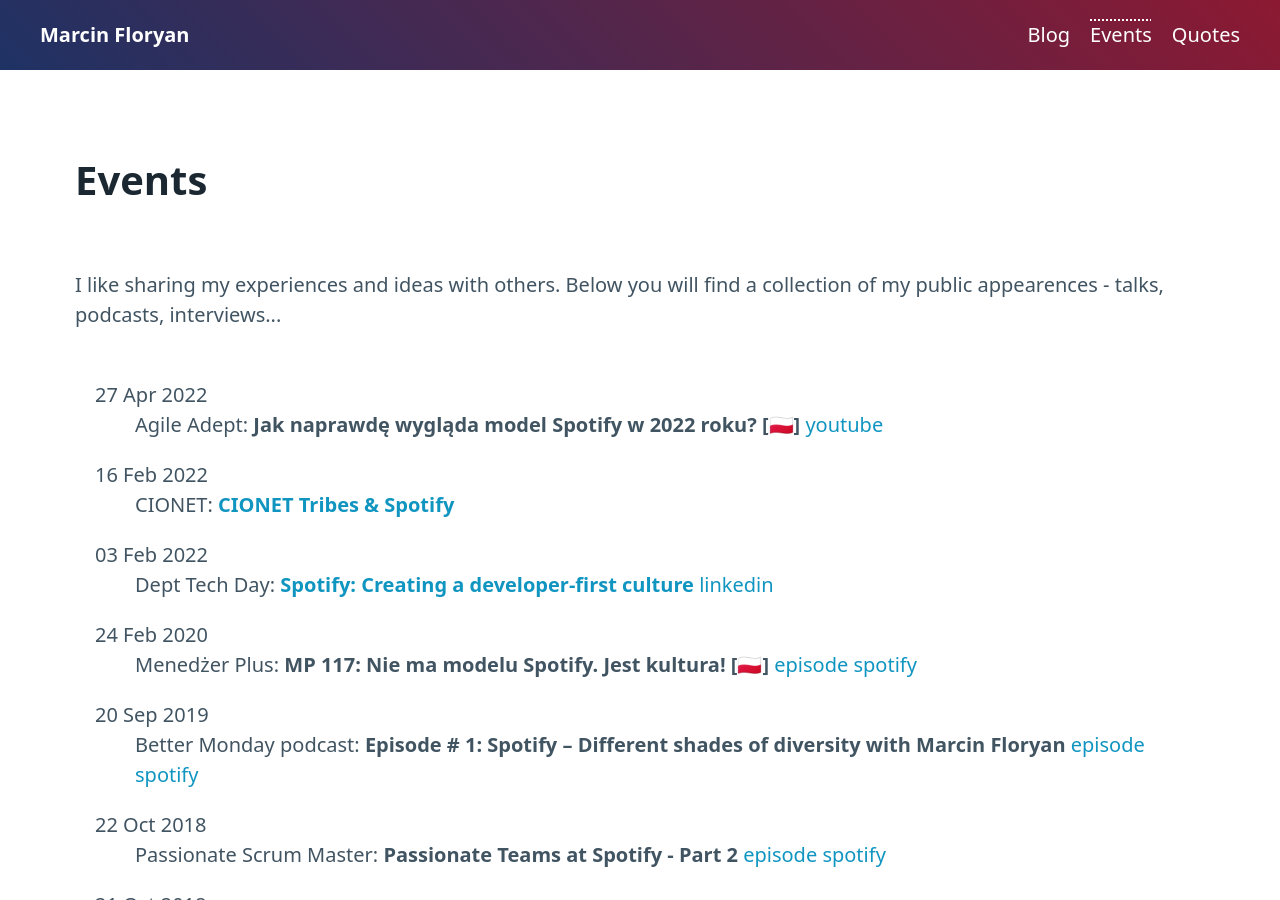
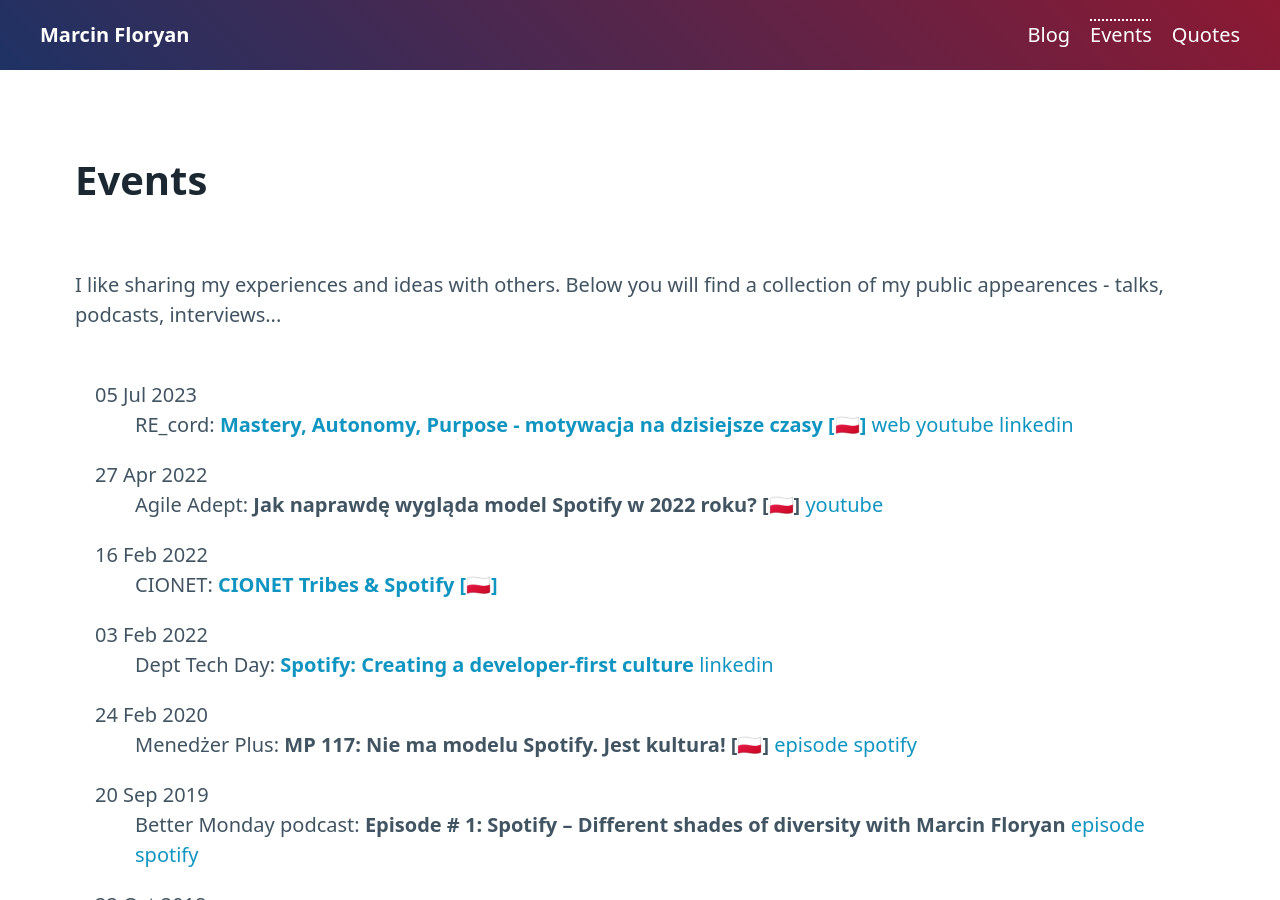
Before and after one commit to mfloryan/marcin.floryan.se, a Jekyll site: the page built from events.html, in a window 1280 px wide and 900 px high. Built offline with Jekyll 4.4.1, drawn with Linux system fonts in a browser that asks for light colours.

Commit message:
Event language as metadata

```diff
--- /dev/null
+++ b/_events/2023-07-05-RE_cord-webinar.md
@@ -0,0 +1,24 @@
+---
+layout: default
+type: webinar
+lang: 🇵🇱
+name: RE_cord
+title: "Mastery, Autonomy, Purpose - motywacja na dzisiejsze czasy"
+links:
+ - type: web
+   link: https://www.concordiadesign.pl/webinar-live-z-marcinem-floryanem/
+ - type: youtube
+   link: https://www.youtube.com/watch?v=XfF1551rk2w
+ - type: linkedin
+   link: https://www.linkedin.com/feed/update/urn:li:activity:7081176689619197952/
+---
+# Dept Tech Day
+
+![Event info](/assets/images/2022/02/dept-techday-spotify.png)
+
+Jak osiąga się mistrzostwo, autonomię i jednocześnie realizuje cele w Spotify?
+Co nas motywuje i co może dać nam organizacja oraz lider, a o co możemy zadbać my sami?
+Czego zarządzania można się nauczyć z książek?
+Dlaczego wolność w samoorganizującym się zespole może sprawić dyskomfort?
+
+O tym i o wielu innych tematach dowiecie się podczas webinaru Sylwii Hull Wosiek i Marcina Floryana (Dyrektora ds. Technologii w firmie Spotify (Sztokholm).
--- a/events.html
+++ b/events.html
@@ -12,10 +12,15 @@ permalink: /events/
   {% assign content = event.content | strip_newlines %}
   <dt class="{{ event.type }}">{{ event.date | date_to_string }}</dt>
   <dd>
+    {% if event.lang %}
+      {% capture title %} {{event.title}} [{{event.lang}}] {% endcapture %}
+    {% else %}
+      {% capture title %} {{event.title}} {% endcapture %}
+    {% endif %}
     {{ event.name }}:
-    {% if content != empty %}<a href="{{event.url}}"><b>{{ event.title }}</b></a>
-    {% elsif event.link %} <a href="{{event.link}}" target="_blank"><b>{{ event.title }}</b></a>
-    {% else %} <b>{{ event.title }}</b>
+    {% if content != empty %}<a href="{{event.url}}"><b>{{ title }}</b></a>
+    {% elsif event.link %} <a href="{{event.link}}" target="_blank"><b>{{ title }}</b></a>
+    {% else %} <b>{{ title }}</b>
     {% endif %}
 
     {% if event.links %}
```
Also changed, not shown: _events/2020-02-24-Nie-ma-modelu-Spotify.md (+2 -1 lines), _events/2022-02-16-CIONET-Tribes-and-Spotify.md (+1 -0 lines), _events/2022-04-27-Agile-Adept.md (+2 -1 lines).
